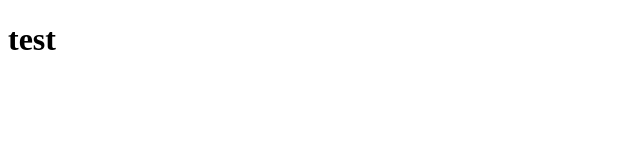
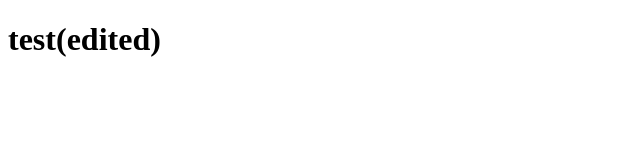
Before and after one commit to github846/cicd, a plain HTML site: page index.html in a window 1280 px wide. Shown: the whole page, without its empty margins (0-640 px from the left). Drawn offline with Linux system fonts and the light colour scheme.

Commit message:
modified index.html, added abc.txt, gitignore and xyz folder

```diff
--- a/index.html
+++ b/index.html
@@ -7,6 +7,6 @@
     <title>Document</title>
 </head>
 <body>
-    <h1>test</h1>
+    <h1>test(edited)</h1>
 </body>
 </html>
```
